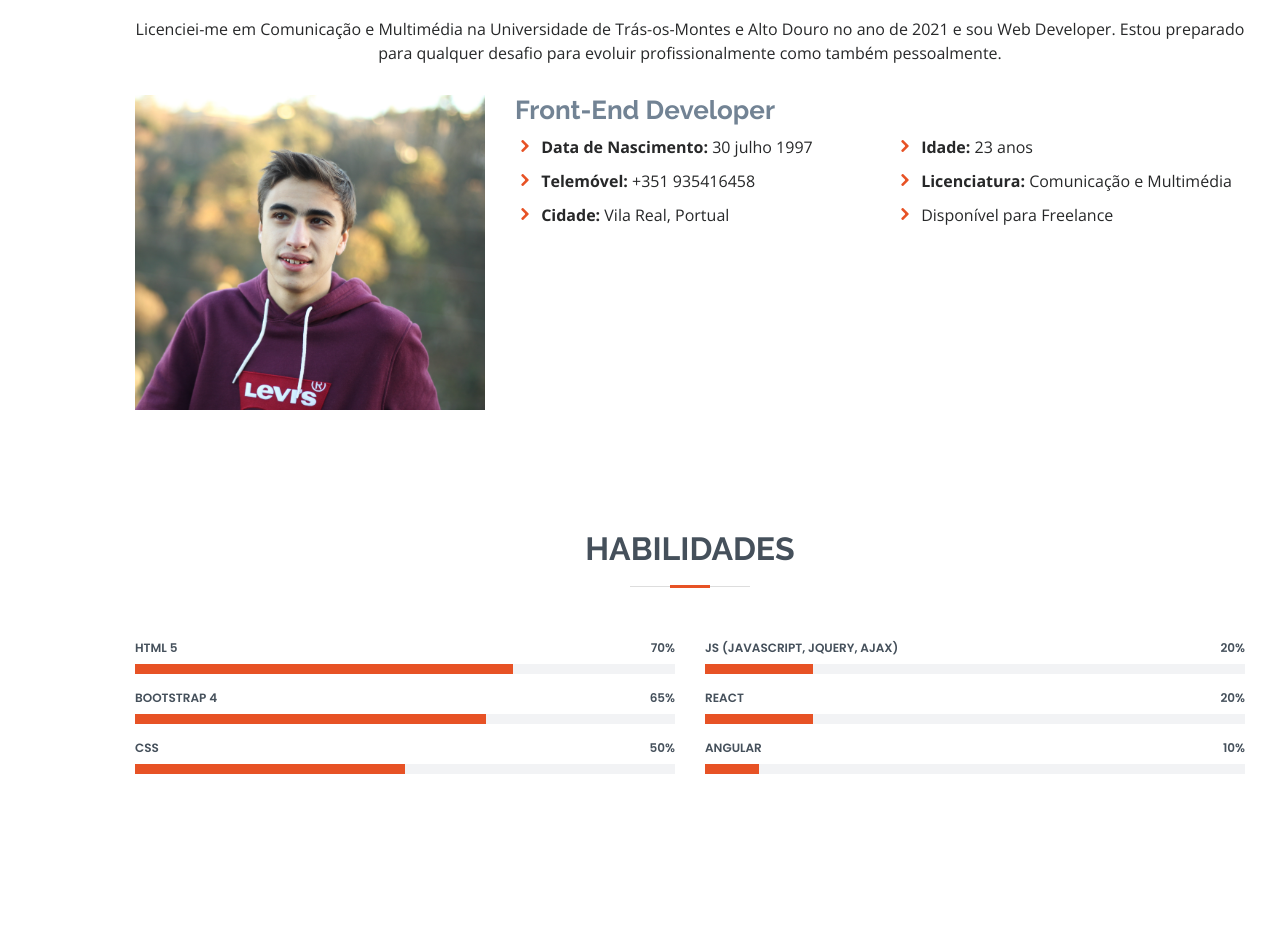
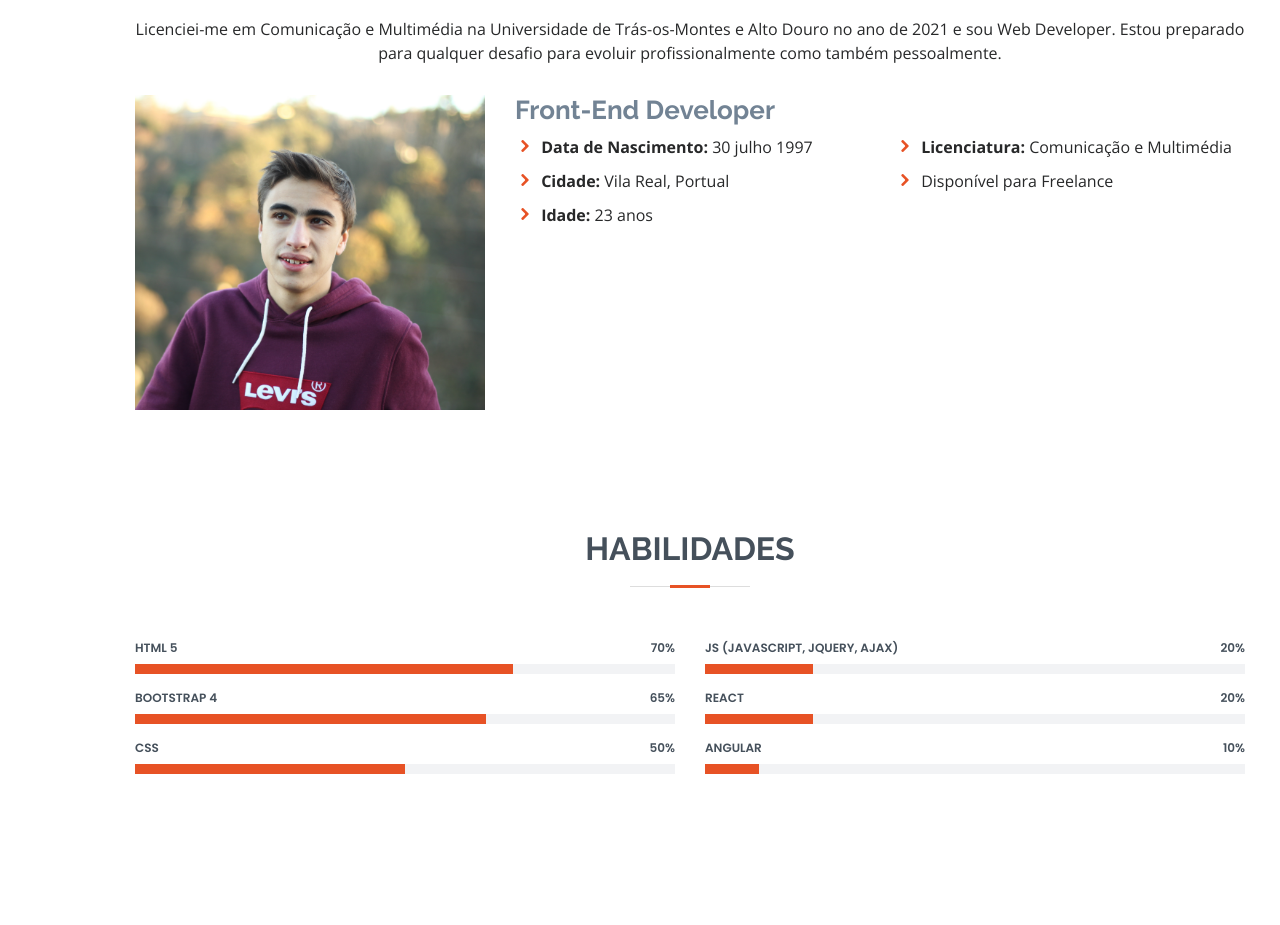
Before and after one commit to nicola000777/PortfolioWebSite, a plain HTML site: page index.html in a window 1280 px wide. Shown: the part 921-1846 px from the top of the page. Drawn offline with nearby package versions, Linux system fonts and the light colour scheme.

Commit message:
Atualizacao final

```diff
--- a/index.html
+++ b/index.html
@@ -88,13 +88,12 @@
               <div class="col-lg-6">
                 <ul>
                   <li><i class="icofont-rounded-right"></i> <strong>Data de Nascimento:</strong> 30 julho 1997</li>
-                  <li><i class="icofont-rounded-right"></i> <strong>Telemóvel:</strong> +351 935416458</li>
                   <li><i class="icofont-rounded-right"></i> <strong>Cidade:</strong> Vila Real, Portual</li>
+                  <li><i class="icofont-rounded-right"></i> <strong>Idade:</strong> 23 anos</li>
                 </ul>
               </div>
               <div class="col-lg-6">
                 <ul>
-                  <li><i class="icofont-rounded-right"></i> <strong>Idade:</strong> 23 anos</li>
                   <li><i class="icofont-rounded-right"></i> <strong>Licenciatura:</strong> Comunicação e Multimédia</li>
                   <li><i class="icofont-rounded-right"></i> Disponível para Freelance</li>
                 </ul>
```
